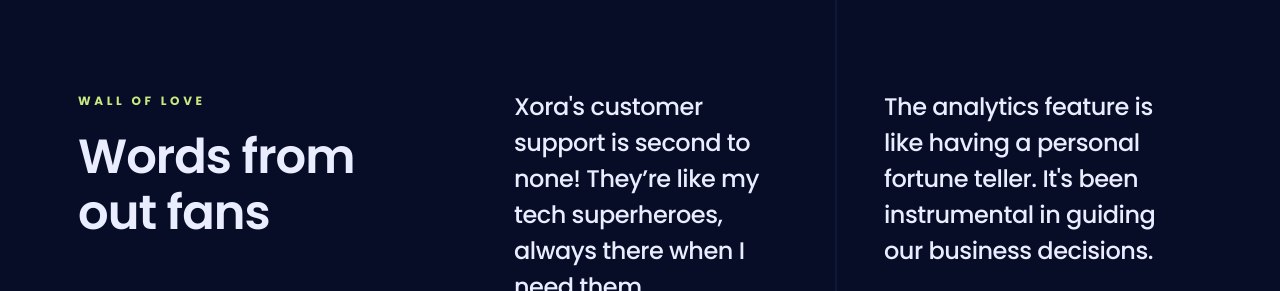
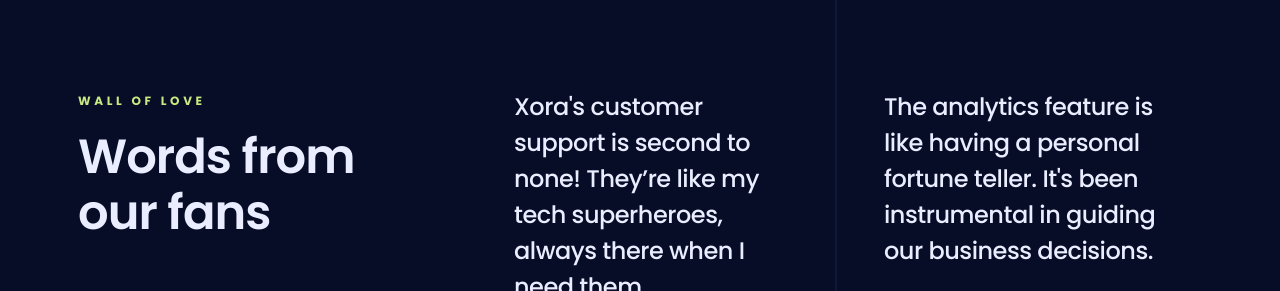
Before and after one commit to Mojahedhu/saas_landing_page, a React (Vite) app: page / in a window 1280 px wide. Shown: the part 4480-4771 px from the top of the page. Built offline with nearby package versions, Linux system fonts and the light colour scheme.

Commit message:
Use the full mobile width for the content column, give each platform link an accessible name in Download section, and Correct the testimonial heading in Testimonials sction

```diff
--- a/src/sections/Download.tsx
+++ b/src/sections/Download.tsx
@@ -11,7 +11,7 @@
       >
         <div className="container">
           <div className="flex items-center">
-            <div className="relative mr-6 shrink-0 grow-0 basis-135 max-xl:basis-70 max-lg:basis-[256px] max-md:basis-100">
+            <div className="relative mr-6 shrink-0 grow-0 basis-135 max-xl:basis-70 max-lg:basis-[256px] max-md:mr-0 max-md:basis-full">
               <div className="mb-10">
                 <img
                   src="/images/xora.svg"
@@ -27,13 +27,14 @@
               </p>
 
               <ul className="flex flex-wrap items-center gap-6">
-                {links.map(({ id, url, icon }) => (
+                {links.map(({ id, title, url, icon }) => (
                   <li
                     key={"line" + id}
                     className="download_tech-link download_tech-link_last-before download_tech-link_last-after"
                   >
                     <a
                       href={url}
+                      aria-label={title}
                       className="download_tech-icon_before border-s3 rounded-half bg-s1 transition-borderColor relative flex size-22 items-center justify-center border-2 duration-500"
                     >
                       <span className="absolute -top-2 rotate-90">
--- a/src/sections/Testimonials.tsx
+++ b/src/sections/Testimonials.tsx
@@ -9,7 +9,7 @@
       <div className="container block lg:flex">
         <div className="testimonials_head-res relative z-2 flex-300 lg:sticky lg:top-10 lg:mr-20 lg:min-w-75 lg:self-start">
           <p className="caption mb-5 max-md:mb-2.5">Wall of love</p>
-          <p className="h3 max-md:h5 text-p4">Words from out fans</p>
+          <p className="h3 max-md:h5 text-p4">Words from our fans</p>
         </div>
 
         <div className="testimonials_inner-after testimonials_inner-before relative -my-12 -mr-3 flex items-start max-lg:static max-md:block">
```
